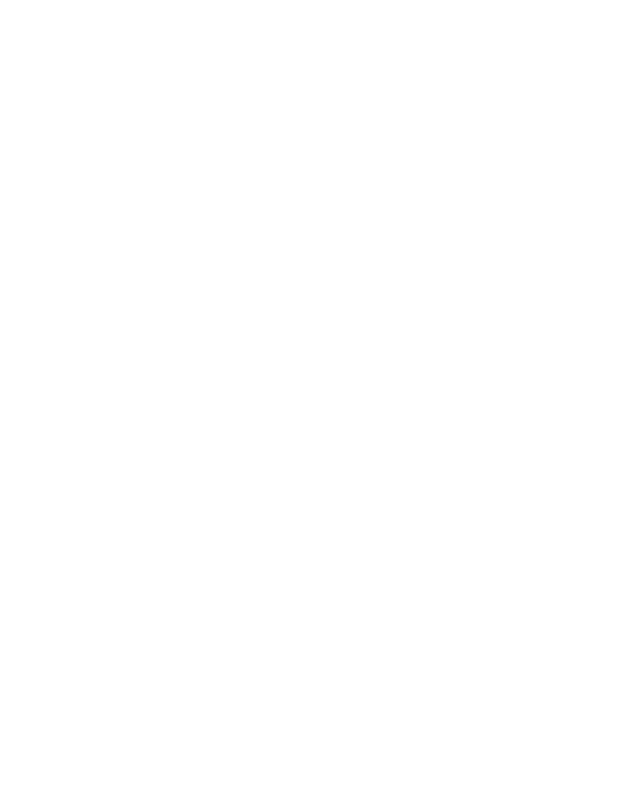
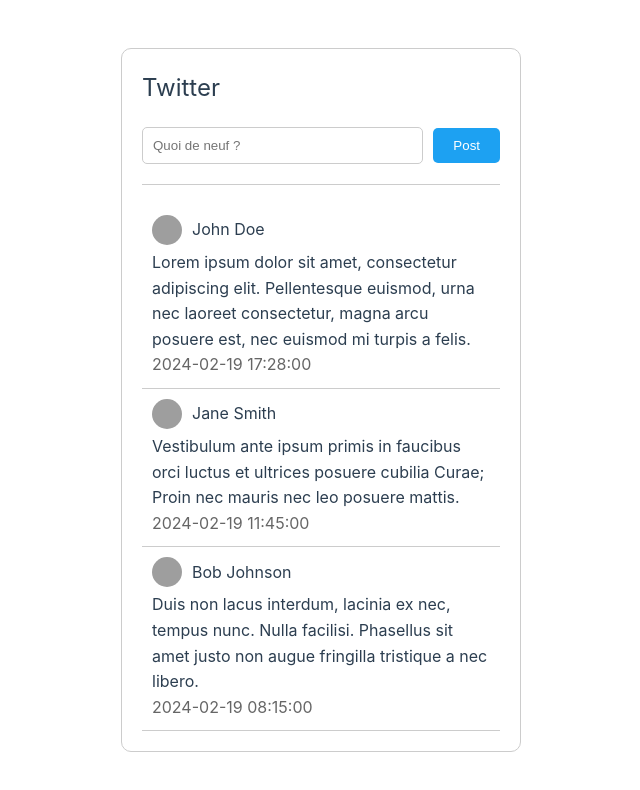
Before and after one commit to roddone/l3sdn-td1, a Vue app: page / in a window 1280 px wide. Shown: the top 790 px of the page, without its empty margins (119-759 px from the left). Built offline with nearby package versions, Linux system fonts and the light colour scheme; grey boxes are pictures that could not be loaded.

Commit message:
posts twitter

```diff
--- a/src/App.vue
+++ b/src/App.vue
@@ -1,9 +1,11 @@
 <script setup>
+import TL from './components/tl.vue'
 </script>
 
 <template>
-
+  <TL name="Ma tl twitter" />
 </template>
 
-<style scoped>
+<style>
+
 </style>
--- /dev/null
+++ b/src/components/post.vue
@@ -0,0 +1,46 @@
+<template>
+    <div class="twitter-input">
+        <input type="text" v-model="valeurInput" placeholder="Quoi de neuf ?">
+      <button @click="add">Post</button>
+    </div>
+</template>
+
+<script setup>
+  import { defineEmits } from 'vue';
+    import { ref } from 'vue';
+    let valeurInput = ref('');
+  const emit = defineEmits();
+  function add() {
+    console.log('working');
+    emit('add-input', valeurInput);
+  }
+</script>
+
+<style>
+  .twitter-input button {
+    padding: 10px 20px;
+    background-color: #1da1f2;
+    color: white;
+    border: none;
+    border-radius: 5px;
+    cursor: pointer;
+  }
+
+  .twitter-input {
+    display: flex;
+    align-items: center;
+    margin-bottom: 20px;
+  }
+
+  .twitter-input input {
+    flex: 1;
+    padding: 10px;
+    border-radius: 5px;
+    border: 1px solid #ccc;
+    margin-right: 10px;
+  }
+
+  .twitter-input button:hover {
+    background-color: #0c84c3;
+  }
+</style>
--- /dev/null
+++ b/src/components/tl copy.vue
@@ -0,0 +1,41 @@
+<script setup>
+  import { ref } from "vue";
+
+  const title = 'Twitter';
+  const tl = ref([]);
+
+  const add = () => {
+    tl.value.push({ value: valeurInput.value, action: 'Add' });
+    valeurInput.value = '';
+  };
+</script>
+
+<template>
+    <div>
+        <div>
+            <h1>{{ title }}</h1>
+        </div>
+
+        <input type="text" v-model="valeurInput" placeholder="What is happening ?">
+        <button @click="add">Post</button>
+
+        <ul>
+            <li v-for="(item, index) in tl" :key="index">{{ item.value }}</li>
+        </ul>
+    </div>
+</template>
+
+<style>
+    button {
+    background: blue;
+    color: white;
+    padding: 5px 15px;
+    border: none;
+    border-radius: 10px;
+    cursor: pointer;
+    }
+    button:hover {
+    background: darkblue;
+    transition: all 0.3s ease-in-out;
+    }
+</style>
--- /dev/null
+++ b/src/components/tl.vue
@@ -0,0 +1,117 @@
+<template>
+    <div class="container">
+        <div class="twitter-box">
+            <div class="twitter-header">
+                <h1>{{ title }}</h1>
+            </div>
+
+            <Post @add-input="(e) => add(e)" />
+
+            <div class="twitter-posts">
+                <div v-for="(item, index) in filteredtl" :key="index" class="post">
+                    <div class="post-header">
+                        <img :src="item.user.avatar" alt="Avatar">
+                        <p>{{ item.user.name }}</p>
+                    </div>
+                    <p>{{ item.value }}</p>
+                    <p class="post-time">{{ item.time }}</p>
+                </div>
+            </div>
+        </div>
+    </div>
+</template>
+
+<script setup>
+    import { ref, computed } from "vue";
+    import Post from './post.vue'
+
+    const title = 'Twitter';
+    const tl = ref([]);
+
+    const filteredtl = computed(() => [...tl.value].sort((a,b)=>b.date - a.date))
+
+    const add = (valeurInput) => {
+        const currentTime = new Date().toLocaleString();
+        tl.value.push({ user: users[Math.floor(Math.random() * users.length)], value: valeurInput.value, time: currentTime });
+        valeurInput.value = '';
+    };
+
+    const users = [
+        { name: 'John Doe', avatar: 'https://randomuser.me/api/portraits/men/1.jpg' },
+        { name: 'Jane Smith', avatar: 'https://randomuser.me/api/portraits/women/2.jpg' },
+        { name: 'Bob Johnson', avatar: 'https://randomuser.me/api/portraits/men/3.jpg' }
+    ];
+
+    const fauxTweets = [
+        {
+            user: { name: 'John Doe', avatar: 'https://randomuser.me/api/portraits/men/1.jpg' },
+            value: "Lorem ipsum dolor sit amet, consectetur adipiscing elit. Pellentesque euismod, urna nec laoreet consectetur, magna arcu posuere est, nec euismod mi turpis a felis.",
+            time: "2024-02-19 17:28:00"
+        },
+        {
+            user: { name: 'Jane Smith', avatar: 'https://randomuser.me/api/portraits/women/2.jpg' },
+            value: "Vestibulum ante ipsum primis in faucibus orci luctus et ultrices posuere cubilia Curae; Proin nec mauris nec leo posuere mattis.",
+            time: "2024-02-19 11:45:00"
+        },
+        {
+            user: { name: 'Bob Johnson', avatar: 'https://randomuser.me/api/portraits/men/3.jpg' },
+            value: "Duis non lacus interdum, lacinia ex nec, tempus nunc. Nulla facilisi. Phasellus sit amet justo non augue fringilla tristique a nec libero.",
+            time: "2024-02-19 08:15:00"
+        }
+        ];
+
+        fauxTweets.forEach(tweet => {
+            tl.value.push(tweet);
+        });
+</script>
+
+<style scoped>
+    .container {
+        display: flex;
+    }
+
+    .twitter-box {
+        width: 400px;
+        border: 1px solid #ccc;
+        border-radius: 10px;
+        padding: 20px;
+    }
+
+    .twitter-header h1 {
+        font-size: 24px;
+        margin-bottom: 20px;
+    }
+
+    .twitter-posts {
+        border-top: 1px solid #ccc;
+        padding-top: 20px;
+    }
+
+    .post {
+        padding: 10px;
+        border-bottom: 1px solid #ccc;
+    }
+
+    .post-header {
+        display: flex;
+        align-items: center;
+        margin-bottom: 5px;
+    }
+
+    .post-header img {
+        width: 30px;
+        height: 30px;
+        border-radius: 50%;
+        margin-right: 10px;
+    }
+
+    .post p {
+        margin: 0;
+        font-size: 16px;
+    }
+
+    .post-time {
+        color: #666;
+        font-size: 3px;
+    }
+</style>
```
